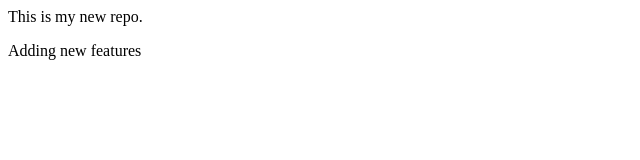
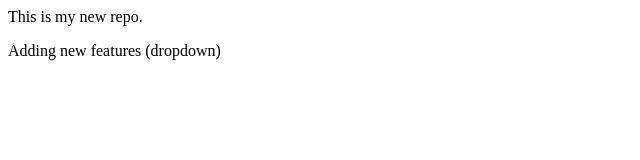
Before and after one commit to ritiks321/localrepo, a plain HTML site: page index.html in a window 1280 px wide. Shown: the full height of the page, 0-640 px from the left. Drawn offline with Linux system fonts and the light colour scheme.

```diff
--- a/index.html
+++ b/index.html
@@ -1,2 +1,2 @@
 <p>This is my new repo.</p>
-<p>Adding new features</p>
+<p>Adding new features (dropdown) </p>
```
